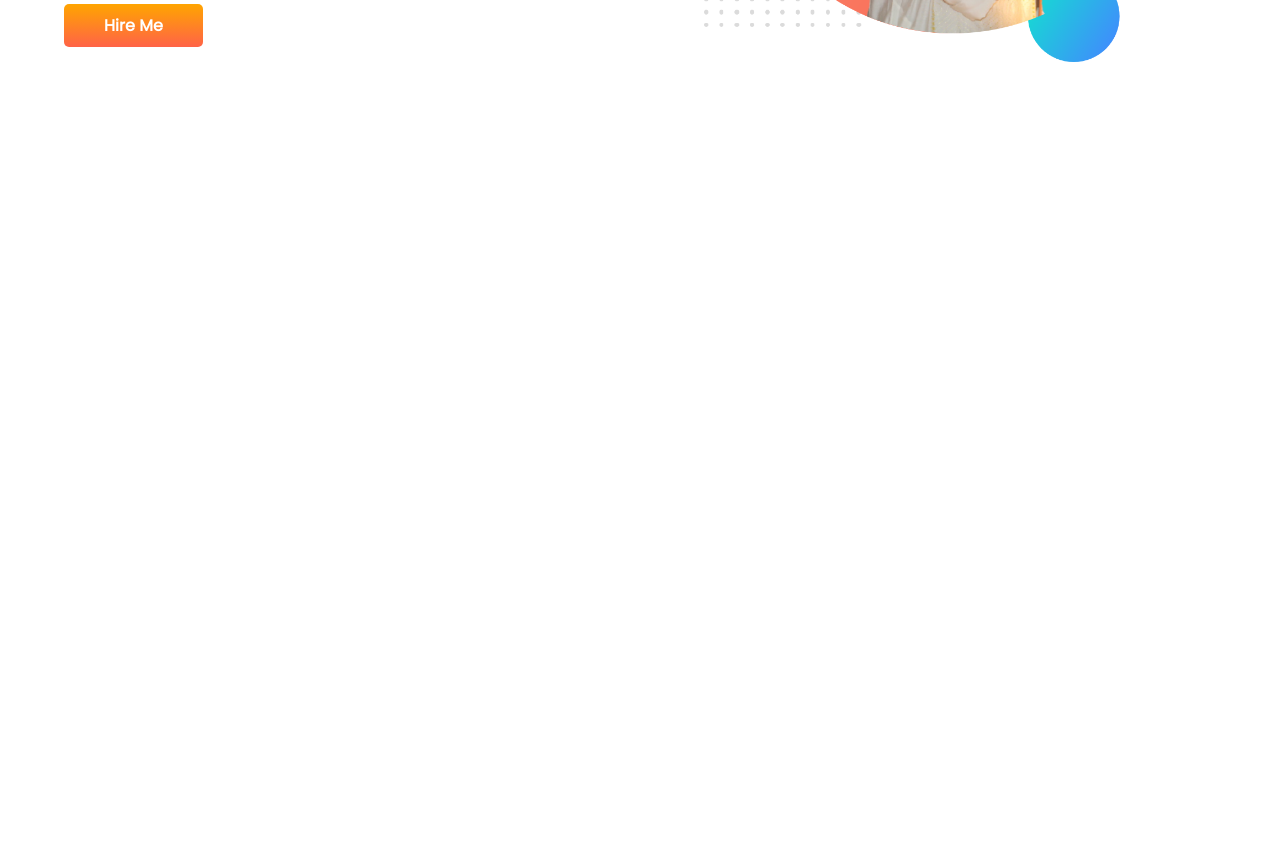
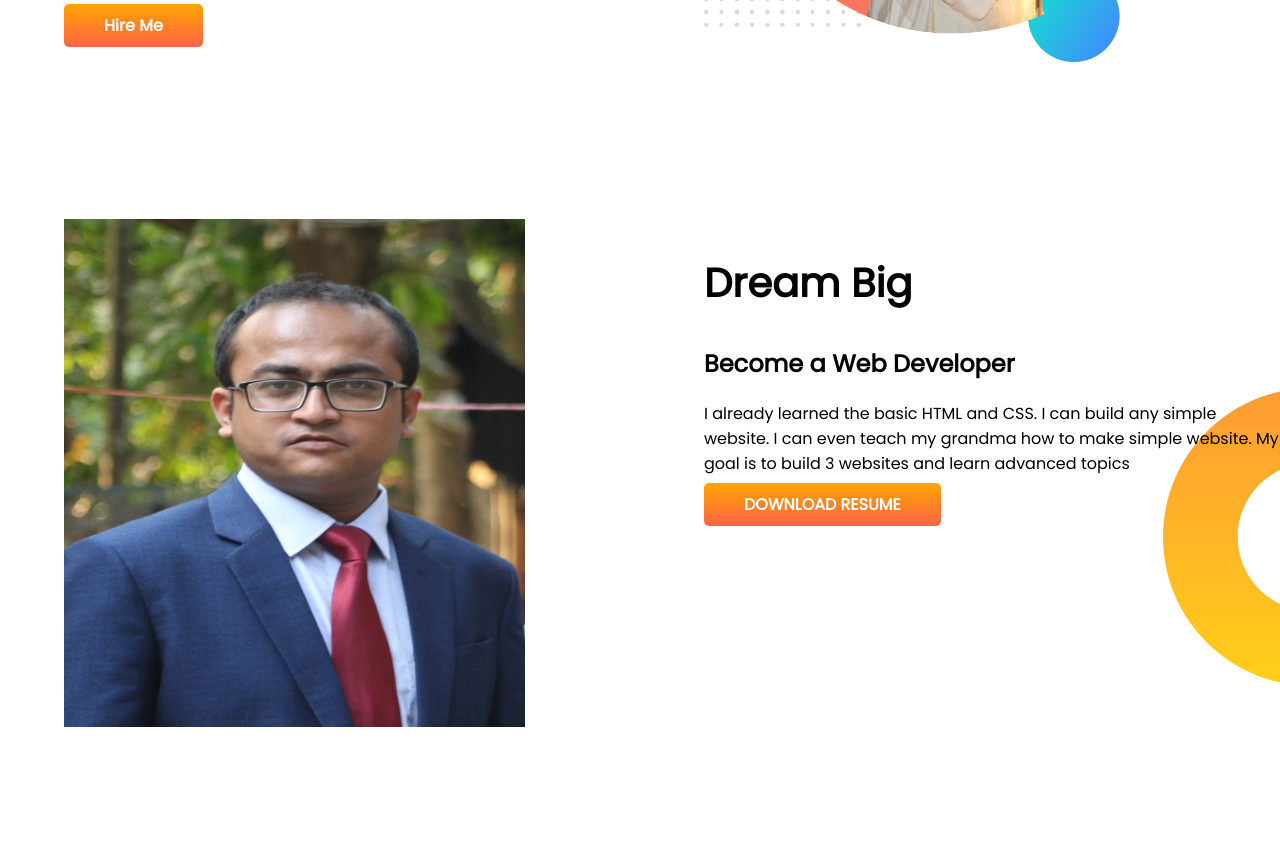
Before and after one commit to MainulEvan/developer-portfolio, a plain HTML site: page index.html in a window 1280 px wide. Shown: the part 395-1252 px from the top of the page. Before the commit the page ends 800 px from the top, so only its background shows below. Drawn offline with Linux system fonts and the light colour scheme.

Commit message:
dream added

```diff
--- a/index.html
+++ b/index.html
@@ -27,6 +27,18 @@
             <img src="images/evan-picture.png">
         </div>
     </section>
+    <section class="dream-big">
+        <div class="half-width">
+            <img class="evan-pic" src="images/evan-picture.JPG" alt="">
+        </div>
+        <div class="half-width">
+            <h1>Dream Big</h1>
+            <h2>Become a Web Developer</h2>
+            <p>I already learned the basic HTML and CSS. I can build any simple website. I can even teach my grandma how
+                to make simple website. My goal is to build 3 websites and learn advanced topics</p>
+            <a class="button" target="blank" href="https://www.google.com">DOWNLOAD RESUME</a>
+        </div>
+    </section>
 </body>
 
 </html>
--- a/style.css
+++ b/style.css
@@ -10,7 +10,9 @@ h1{
 }
 section{
     display:flex;
+    margin-bottom: 150px;
 }
+
 .half-width{
     width:50%;
     padding-left: 5%;
@@ -30,3 +32,12 @@ section{
     background-image: url(images/top-banner.png);
     background-repeat: no-repeat;
 }
+.dream-big{
+    background-image: url(images/dream-bg.png);
+    background-repeat: no-repeat;
+    background-position: right;
+}
+.evan-pic{
+    height: 80%;
+    width: 100px
+}
```
Also changed, not shown: images/evan-picture.JPG (added).
